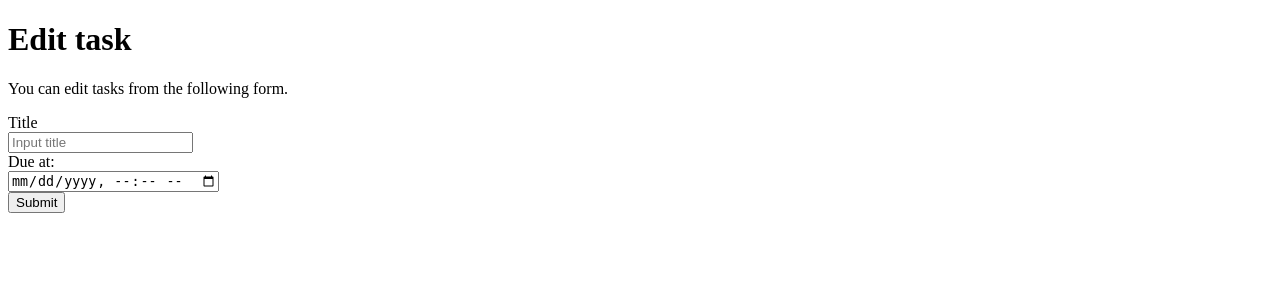
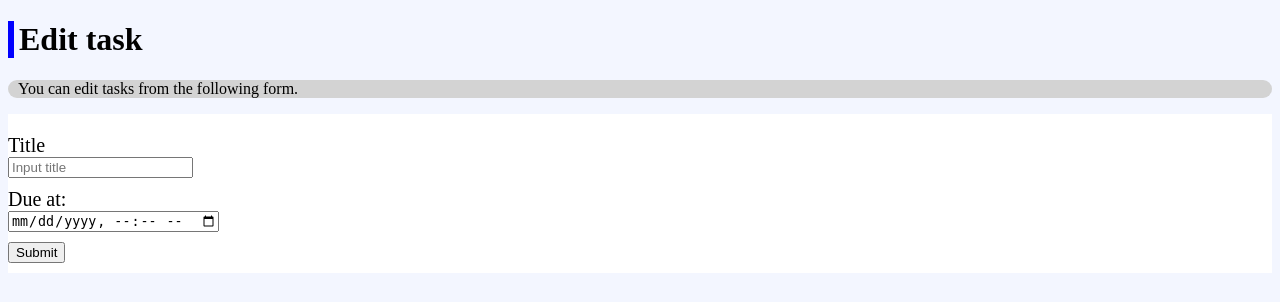
Before and after one commit to s1f102200941/django-test-exercise, a Django app: template todo/templates/todo/edit.html in a window 1280 px wide. Shown: the top 302 px of the page. Run offline with Django 4.2, Linux system fonts and the light colour scheme; the template is opened without the code that fills it, so the values that code supplies are empty.

Commit message:
add css file

```diff
--- /dev/null
+++ b/todo/templates/todo/css/base.css
@@ -0,0 +1,41 @@
+body {
+    background-color: rgb(243, 246, 255);
+}
+
+h1 {
+    border-left: blue 6px solid;
+    padding-left: 5px;
+    background-color: ;
+}
+
+#p {
+    background-color: lightgrey;
+    border-radius: 10px;
+    padding-left: 10px
+}
+
+#title {
+    margin-top: 10px;
+    margin-bottom: 10px;
+}
+
+.title {
+    font-size: 20px;
+}
+
+#due_at {
+    margin-top: 10px;
+    margin-bottom: 10px;
+}
+
+.due_at {
+    font-size: 20px;
+}
+
+#form {
+    margin-top: 10px;
+    margin-bottom: 10px;
+    padding-top: 10px;
+    padding-bottom: 10px;
+    background-color: white
+}
--- a/todo/templates/todo/edit.html
+++ b/todo/templates/todo/edit.html
@@ -6,19 +6,20 @@
     <title>To Do Application</title>
     <meta charset="UTF-8">
     <meta name="author" content="INIAD">
+    <link href="css/base.css" rel="stylesheet" type="text/css">
   </head>
 
   <body>
     <h1>Edit task</h1>
-    <p>You can edit tasks from the following form.</p>
-    <form action="{% url 'update' task.id%}" method="post">
+    <p id="p">You can edit tasks from the following form.</p>
+    <form action="{% url 'update' task.id%}" method="post" id="form">
       {% csrf_token %}
-      <div>
-        <label for="titleInput">Title</label><br>
+      <div id="title">
+        <label for="titleInput" class="title">Title</label><br>
         <input id="titleInput" name="title" type="text" placeholder="Input title" value="{{ task.title }}">
       </div>
-      <div>
-        <label for="dueInput">Due at:</label><br>
+      <div id="due_at">
+        <label for="dueInput" class="due_at">Due at:</label><br>
         <input id="dueInput" name="due_at" type="datetime-local" value="{{ task.due_at |date:"Y-m-d H:i" }}">
       </div>
       <div>
```
